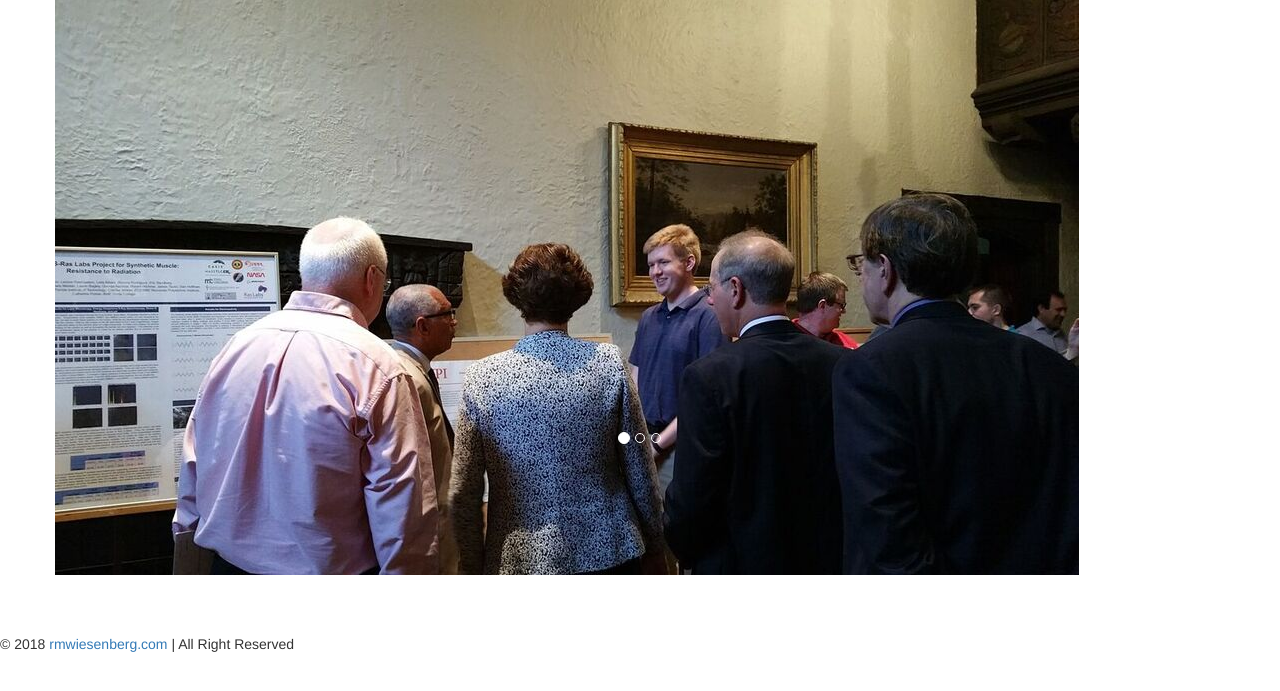
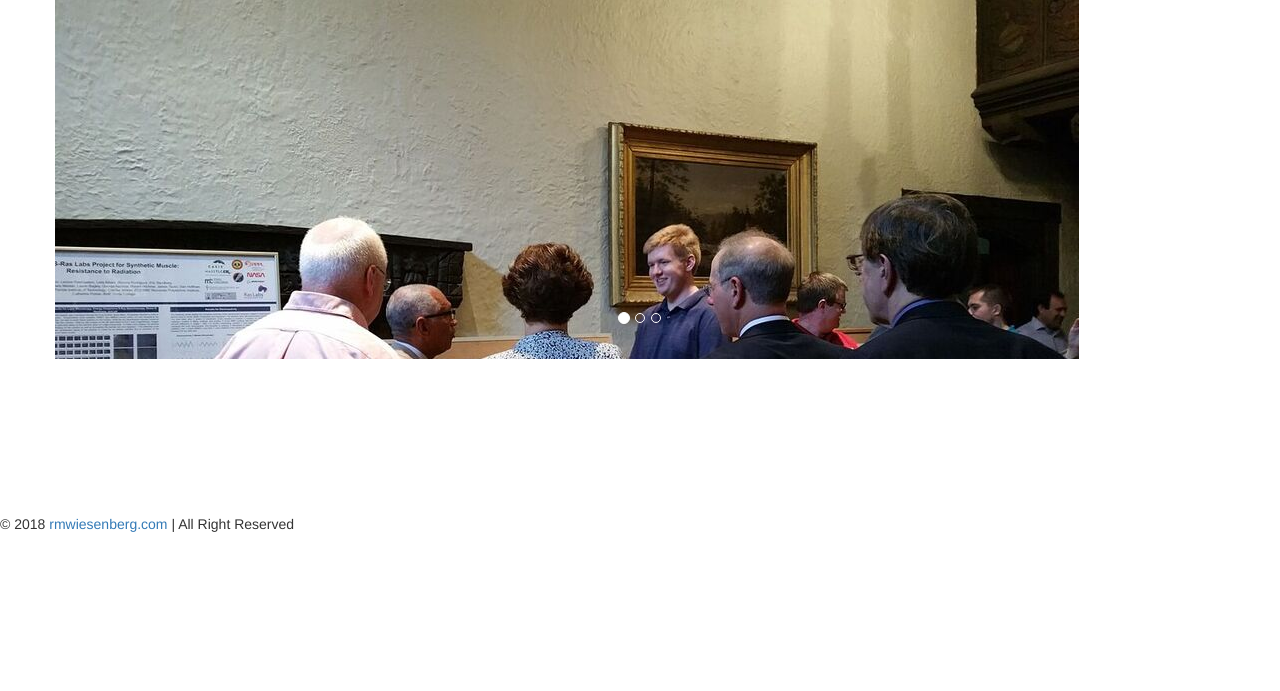
Before and after one commit to rmwiesenberg/http-website, a PHP site: page / in a window 1280 px wide. Shown: the part 73-764 px from the top of the page. Run offline with PHP 8.4, Linux system fonts and the light colour scheme; a map, chart or similar area stays blank; some libraries are stand-ins or nearby versions.

Commit message:
adding indicators and a max height

```diff
--- a/assets/css/style.css
+++ b/assets/css/style.css
@@ -5,6 +5,11 @@
     --gray:#6b6b6b;
 }
 
-.carousel{
-    max-height: 480px;
+.navbar{
+    border: 0px;
 }
+
+.carousel-inner{
+    height: 360px;
+    width: 100%;
+}
```
